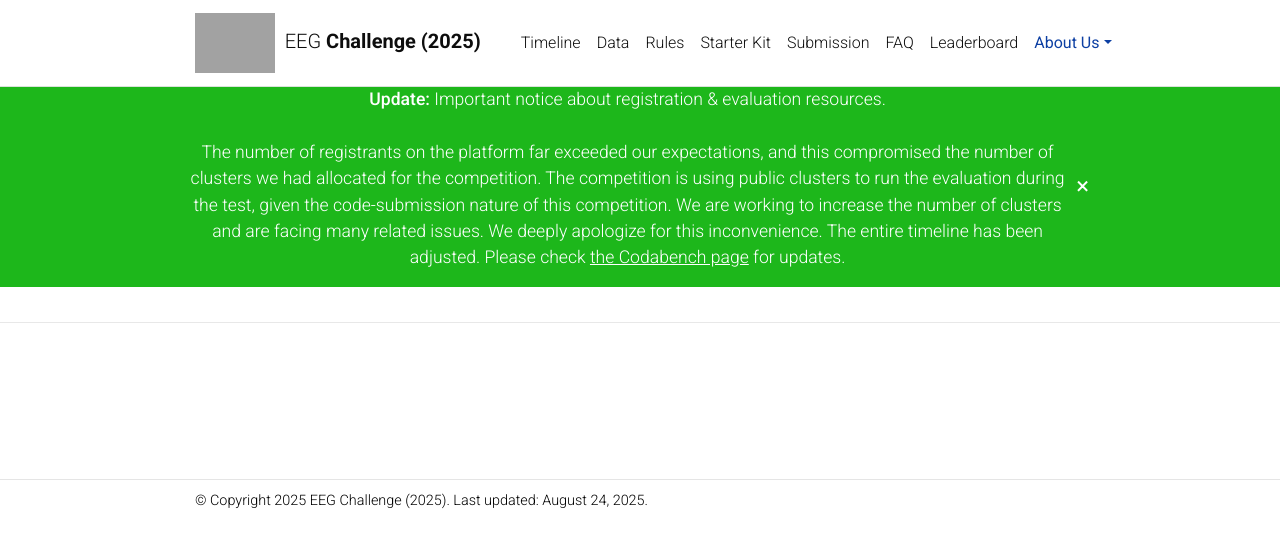
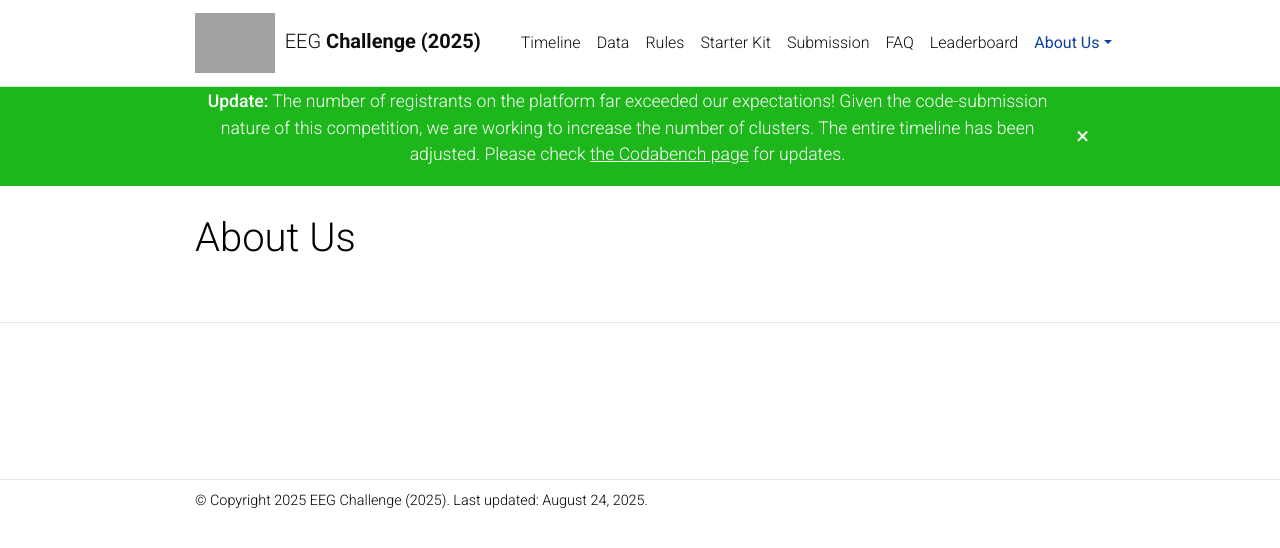
Before and after one commit to urgent-challenge/urgent2024, a Jekyll site: the page built from _pages/dropdown.md, in a window 1280 px wide. Shown: the top 548 px of the page. Built offline with Jekyll 4.4.1, drawn with Linux system fonts in a browser that asks for light colours; comment, search, counter and statistics services are not loaded; a style sheet for code colours, icons or effects is not loaded; grey boxes are pictures that could not be loaded.

Commit message:
updating the default page

```diff
--- a/_layouts/default.html
+++ b/_layouts/default.html
@@ -71,12 +71,9 @@
         <div class="banner__text">
 
         <div style="text-align: center; width: 100%;" >
-          <strong>Update:</strong> Important notice about registration &amp; evaluation resources.<br><br>
-            The number of registrants on the platform far exceeded our expectations, and this compromised the number of clusters we had allocated for the competition.
-            The competition is using public clusters to run the evaluation during the test, given the code-submission nature of this competition.
-            We are working to increase the number of clusters and are facing many related issues. We deeply apologize for this inconvenience.
-            The entire timeline has been adjusted.
-            Please check <a href="https://www.codabench.org/competitions/9975/" style="text-decoration: underline;">the Codabench page</a> for updates.
+          <strong>Update:</strong>  The number of registrants on the platform far exceeded our expectations!
+            Given the code-submission nature of this competition, we are working to increase the number of clusters.
+            The entire timeline has been adjusted. Please check <a href="https://www.codabench.org/competitions/9975/" style="text-decoration: underline;">the Codabench page</a> for updates.
           </p>
         </div>
         </div>
```
